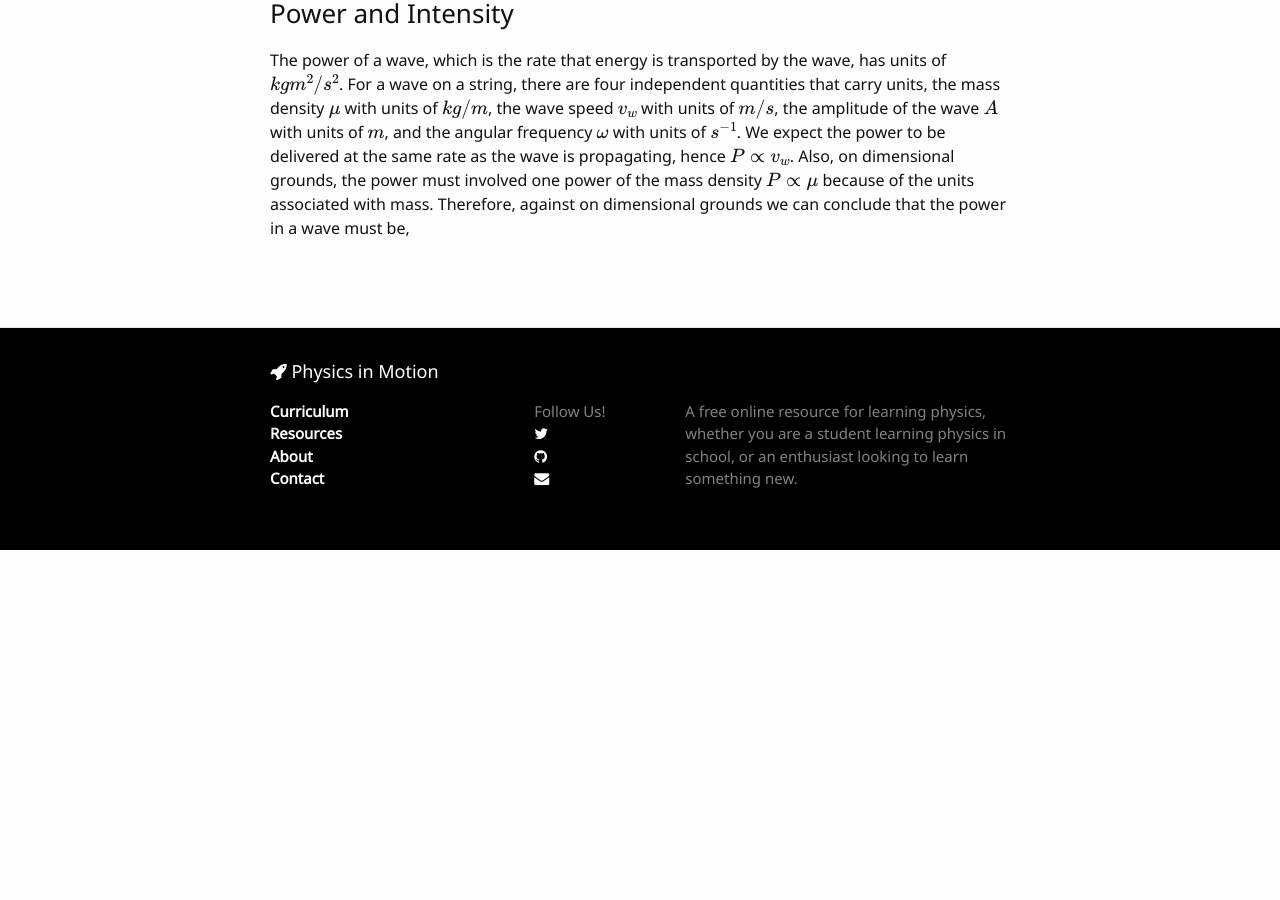
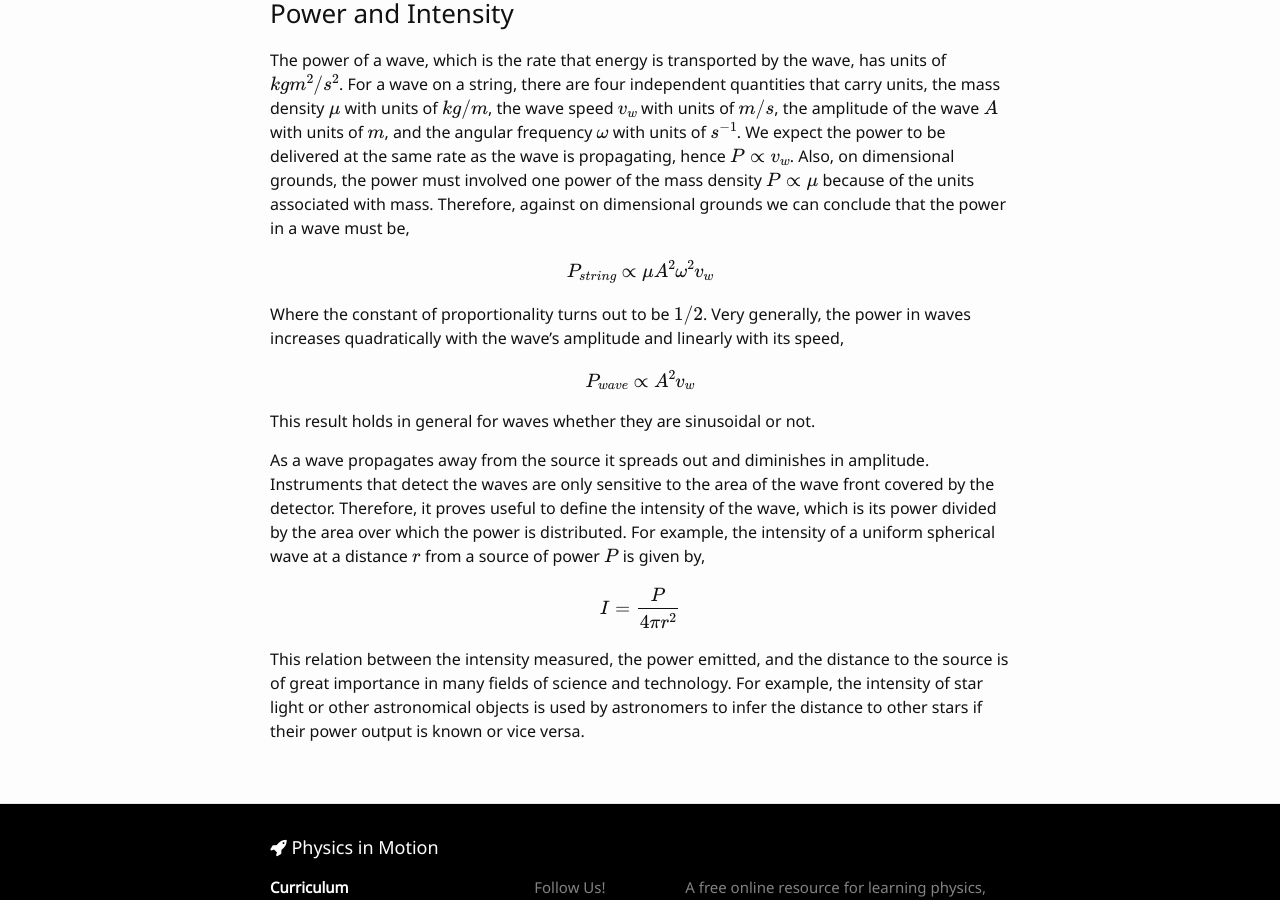
Before and after one commit to LeNPaul/physics-in-motion-old, a Jekyll site: the page built from _posts/2016-11-24-sinusoidal-waves.md, in a window 1280 px wide and 900 px high, scrolled down 893 px. Built offline with Jekyll 4.4.1, drawn with Linux system fonts in a browser that asks for light colours; nearby versions of some CDN libraries; formulas are drawn with MathJax 3; before the commit the page ends 1443 px from its top, so only the background shows below that.

Commit message:
Update content

```diff
--- a/_posts/2016-11-24-sinusoidal-waves.md
+++ b/_posts/2016-11-24-sinusoidal-waves.md
@@ -48,5 +48,21 @@ The velocity of a sinusoidal wave is its frequency times its wavelength.
 The power of a wave, which is the rate that energy is transported by the wave, has units of \\( kg m^2 / s^2 \\). For a wave on a string, there are four independent quantities that carry units, the mass density \\( \mu \\) with units of \\( kg/m \\), the wave speed \\( v_w \\) with units of \\( m/s \\), the amplitude of the wave \\( A \\) with units of \\( m \\), and the angular frequency \\( \omega \\) with units of \\( s^{-1} \\). We expect the power to be delivered at the same rate as the wave is propagating, hence \\( P \propto v_w \\). Also, on dimensional grounds, the power must involved one power of the mass density \\( P \propto \mu \\) because of the units associated with mass. Therefore, against on dimensional grounds we can conclude that the power in a wave must be,
 
 $$
+  P_{string} \propto \mu A^2 \omega^2 v_w
+$$
+
+Where the constant of proportionality turns out to be \\( 1/2 \\). Very generally, the power in waves increases quadratically with the wave's amplitude and linearly with its speed,
 
 $$
+  P_{wave} \propto A^2 v_w
+$$
+
+This result holds in general for waves whether they are sinusoidal or not.
+
+As a wave propagates away from the source it spreads out and diminishes in amplitude. Instruments that detect the waves are only sensitive to the area of the wave front covered by the detector. Therefore, it proves useful to define the intensity of the wave, which is its power divided by the area over which the power is distributed. For example, the intensity of a uniform spherical wave at a distance \\( r \\) from a source of power \\( P \\) is given by,
+
+$$
+  I = \frac{P}{4 \pi r^2}
+$$
+
+This relation between the intensity measured, the power emitted, and the distance to the source is of great importance in many fields of science and technology. For example, the intensity of star light or other astronomical objects is used by astronomers to infer the distance to other stars if their power output is known or vice versa.
```
